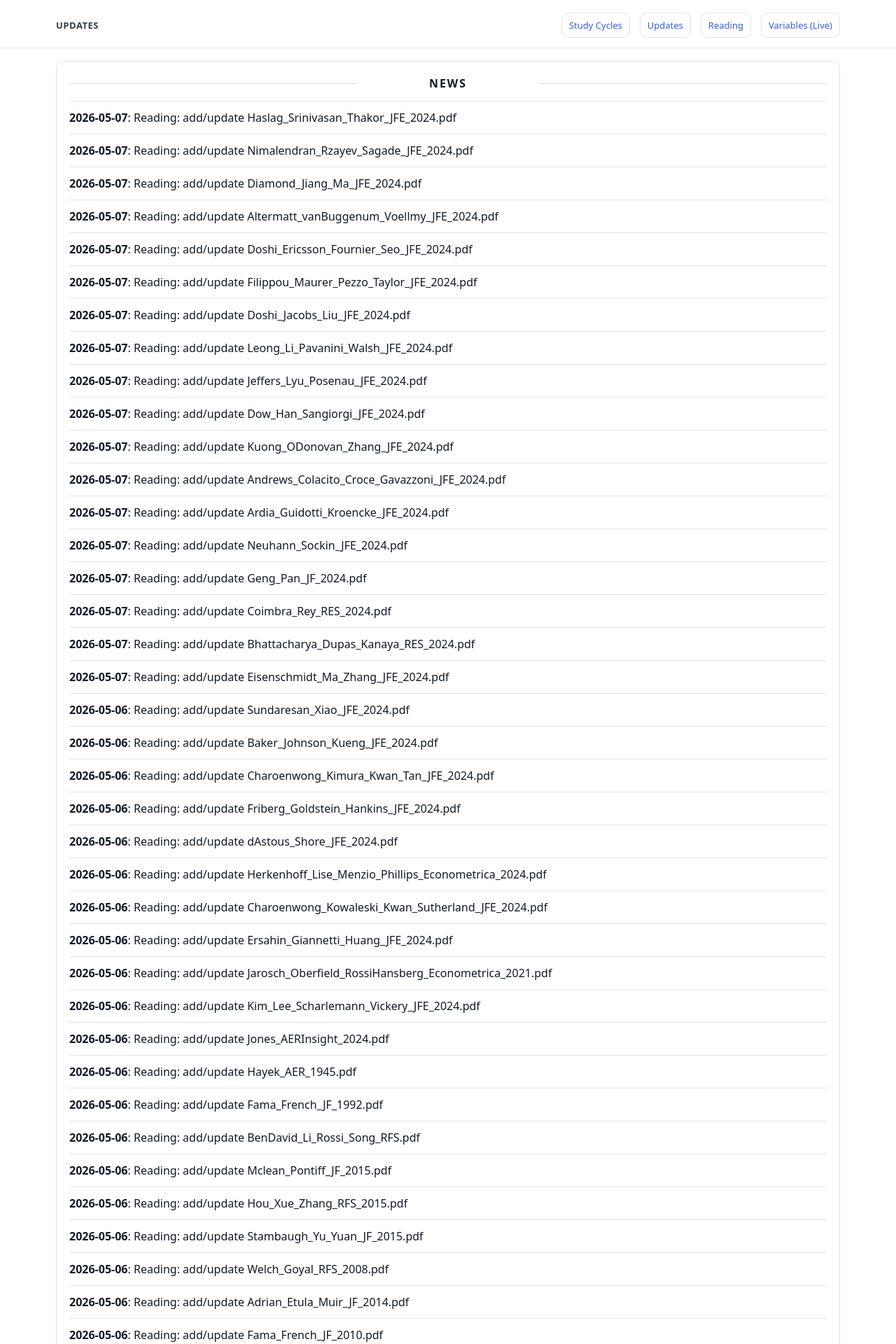
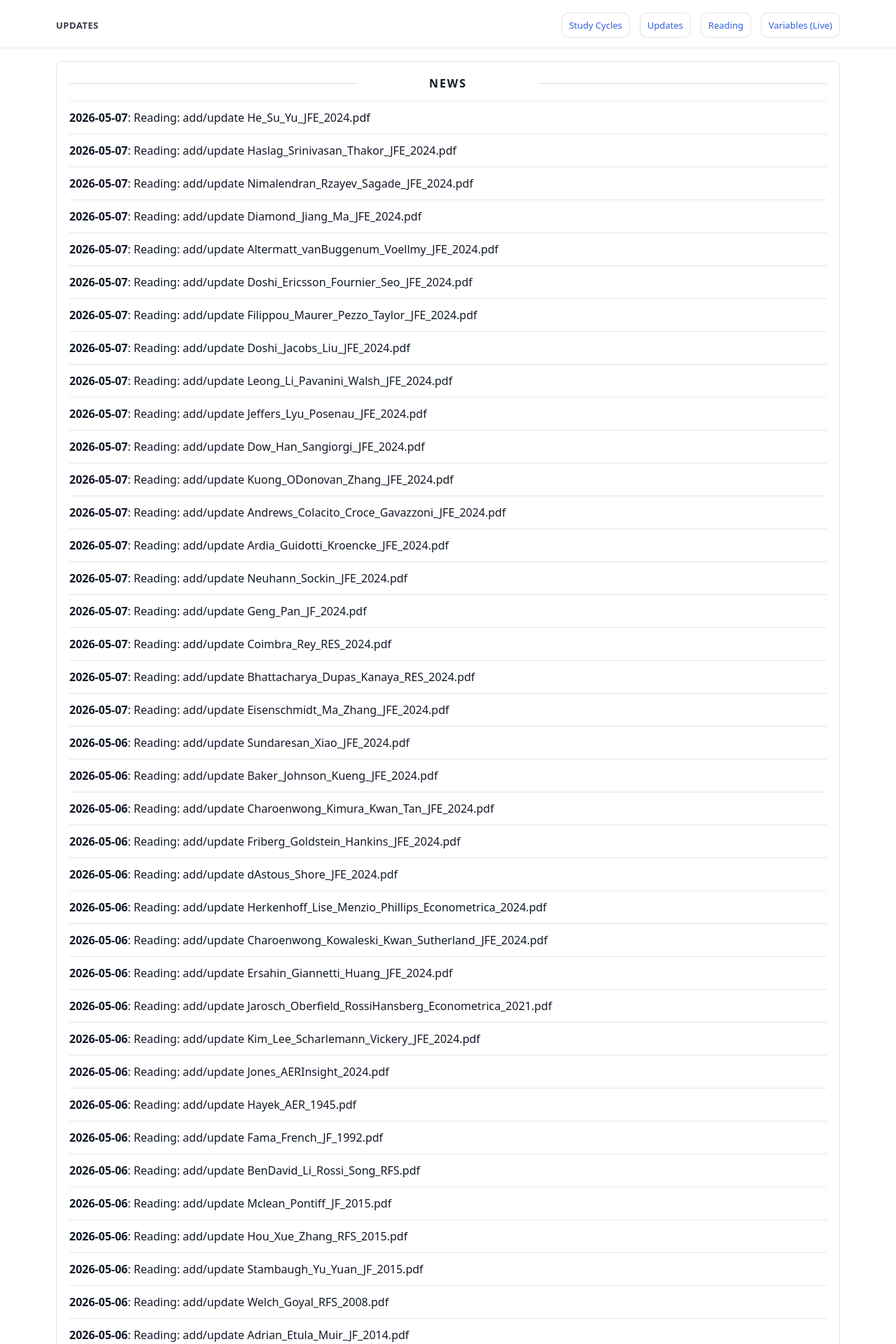
Before and after one commit to yaxinzn/study-archive, a Jekyll site: the page built from updates/index.md, in a window 1280 px wide. Shown: the top 1920 px of the page at 70% size. Built offline with Jekyll 4.4.1, drawn with Linux system fonts in a browser that asks for light colours; some of the changed text lies outside the part shown.

Commit message:
chore: update NEWS feed

```diff
--- a/_data/news.yml
+++ b/_data/news.yml
@@ -1,4 +1,7 @@
 # Auto-generated update history (sorted newest -> oldest). Do not edit manually.
+- ts: "1778153278"
+  date: "2026-05-07"
+  title: "Reading: add/update He_Su_Yu_JFE_2024.pdf"
 - ts: "1778150987"
   date: "2026-05-07"
   title: "Reading: add/update Haslag_Srinivasan_Thakor_JFE_2024.pdf"
```
